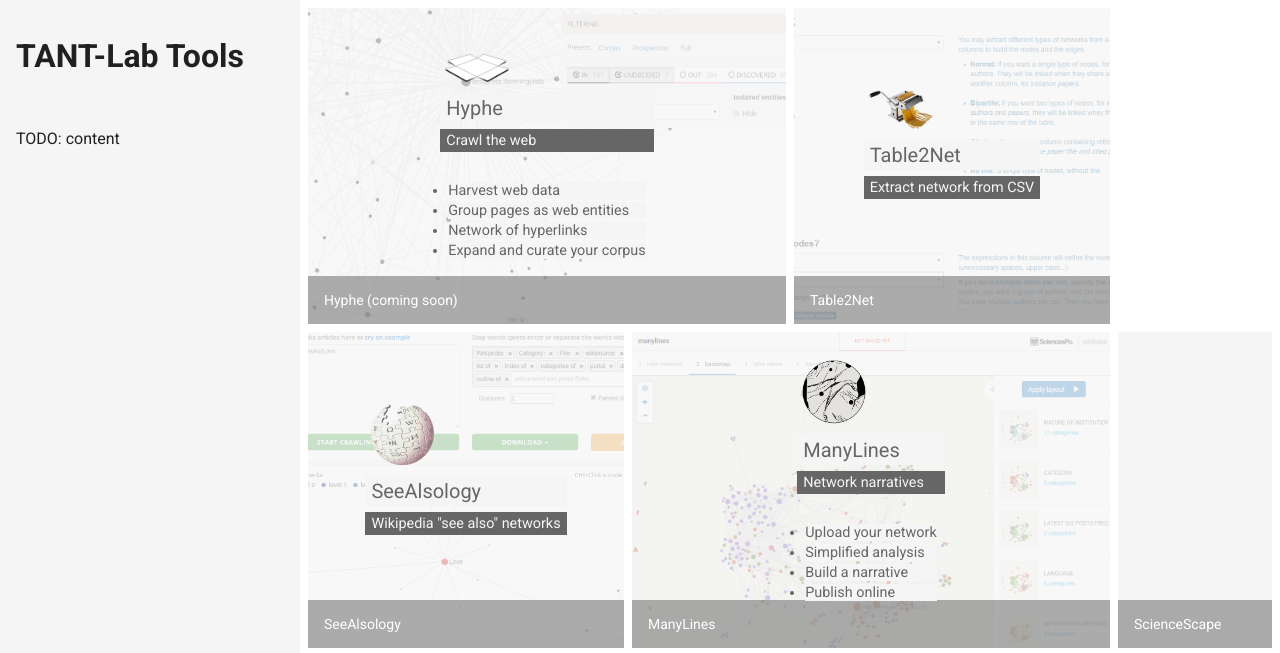
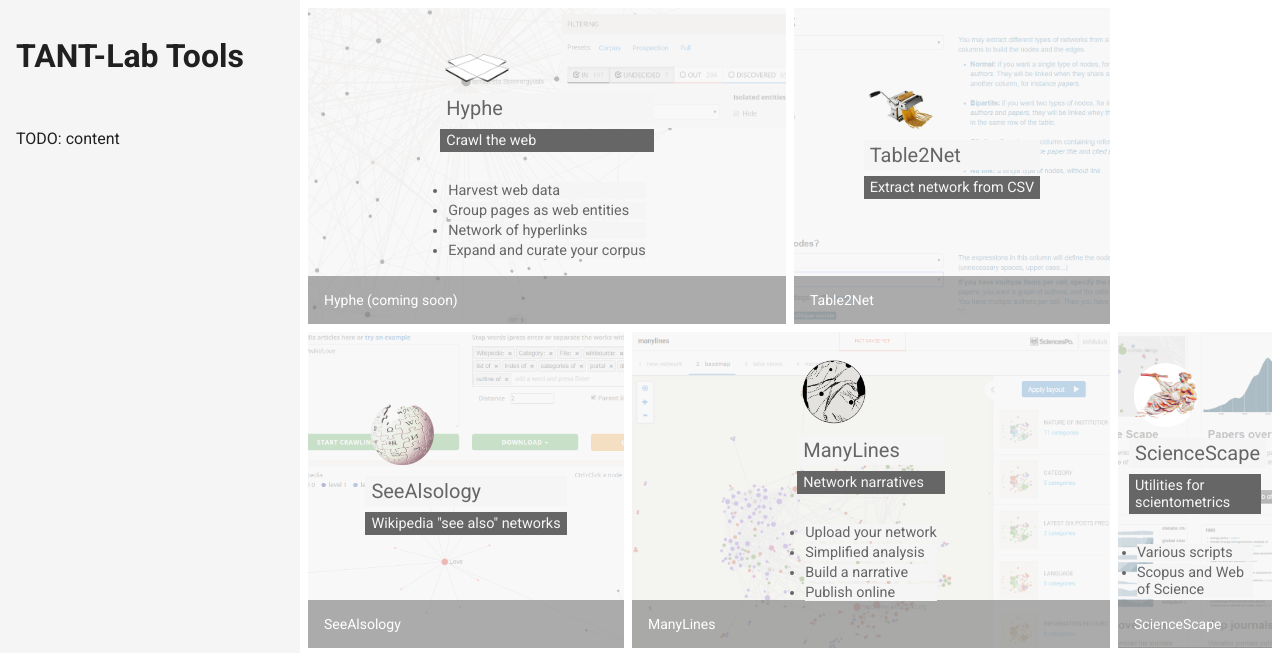
Before and after one commit to tantlab/tools, a plain HTML site: page index.html in a window 1280 px wide. Drawn offline with Linux system fonts and the light colour scheme.

Commit message:
sciencescape

```diff
--- a/assets/app.css
+++ b/assets/app.css
@@ -86,3 +86,6 @@
 .tools-grid .grid-tile-content.img-manylines:before {
   background-image: url('../res/manylines.png');
 }
+.tools-grid .grid-tile-content.img-sciencescape:before {
+  background-image: url('../res/sciencescape.png');
+}
--- a/src/locale/landing-en.json
+++ b/src/locale/landing-en.json
@@ -21,7 +21,11 @@
 	"MANYLINES_LIST": "<li>Upload your network</li> <li>Simplified analysis</li> <li>Build a narrative</li> <li>Publish online</li>",
 	"MANYLINES_FOOTER": "ManyLines",
 
+	"SCIENCESCAPE_NAME": "ScienceScape",
+	"SCIENCESCAPE_CATCHPHRASE": "Utilities for scientometrics",
+	"SCIENCESCAPE_LIST": "<li>Various scripts</li> <li>Scopus and Web of Science</li>",
+	"SCIENCESCAPE_FOOTER": "ScienceScape",
+
 	"IWANTHUE": "I Want Hue",
-	"SCIENCESCAPE": "ScienceScape",
 	"HELLO_WORLD": "Hello World"
 }
--- a/src/views/landing.html
+++ b/src/views/landing.html
@@ -89,8 +89,16 @@
       md-rowspan="2"
       md-rowspan-sm="1"
     >
+      <div layout layout-fill class="grid-tile-content img-sciencescape" layout-align="center center">
+        <div layout="column" layout-padding class="grid-tile-text">
+          <img src="res/sciencescape-logo.png"/>
+          <div class="tool-name" translate>SCIENCESCAPE_NAME</div>
+          <div class="tool-function" translate>SCIENCESCAPE_CATCHPHRASE</div>
+          <ul class="tool-list" translate>SCIENCESCAPE_LIST</ul>
+        </div>
+      </div>
       <md-grid-tile-footer>
-        <h3 translate>SCIENCESCAPE</h3>
+        <h3 translate>SCIENCESCAPE_FOOTER</h3>
       </md-grid-tile-footer>
     </md-grid-tile>
 
```
Also changed, not shown: res/sciencescape-logo.png (added), res/sciencescape.png (added).
